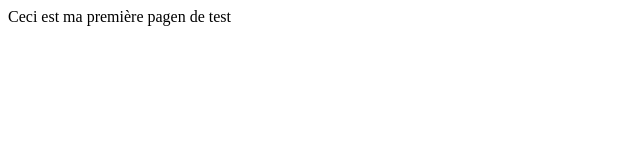
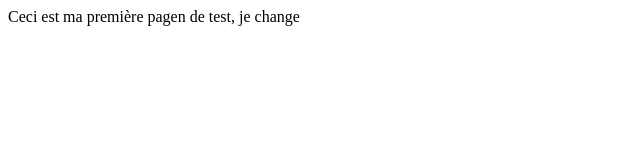
Before and after one commit to imvne/exercicesCodingAccelerator, a plain HTML site: page indextest.html in a window 1280 px wide. Shown: the full height of the page, 0-640 px from the left. Drawn offline with Linux system fonts and the light colour scheme.

Commit message:
premiers changements

```diff
--- a/indextest.html
+++ b/indextest.html
@@ -6,6 +6,6 @@
     <title>Document</title>
 </head>
 <body>
-    Ceci est ma première pagen de test
+    Ceci est ma première pagen de test, je change
 </body>
 </html>
```
Also changed, not shown: 1 other file.
